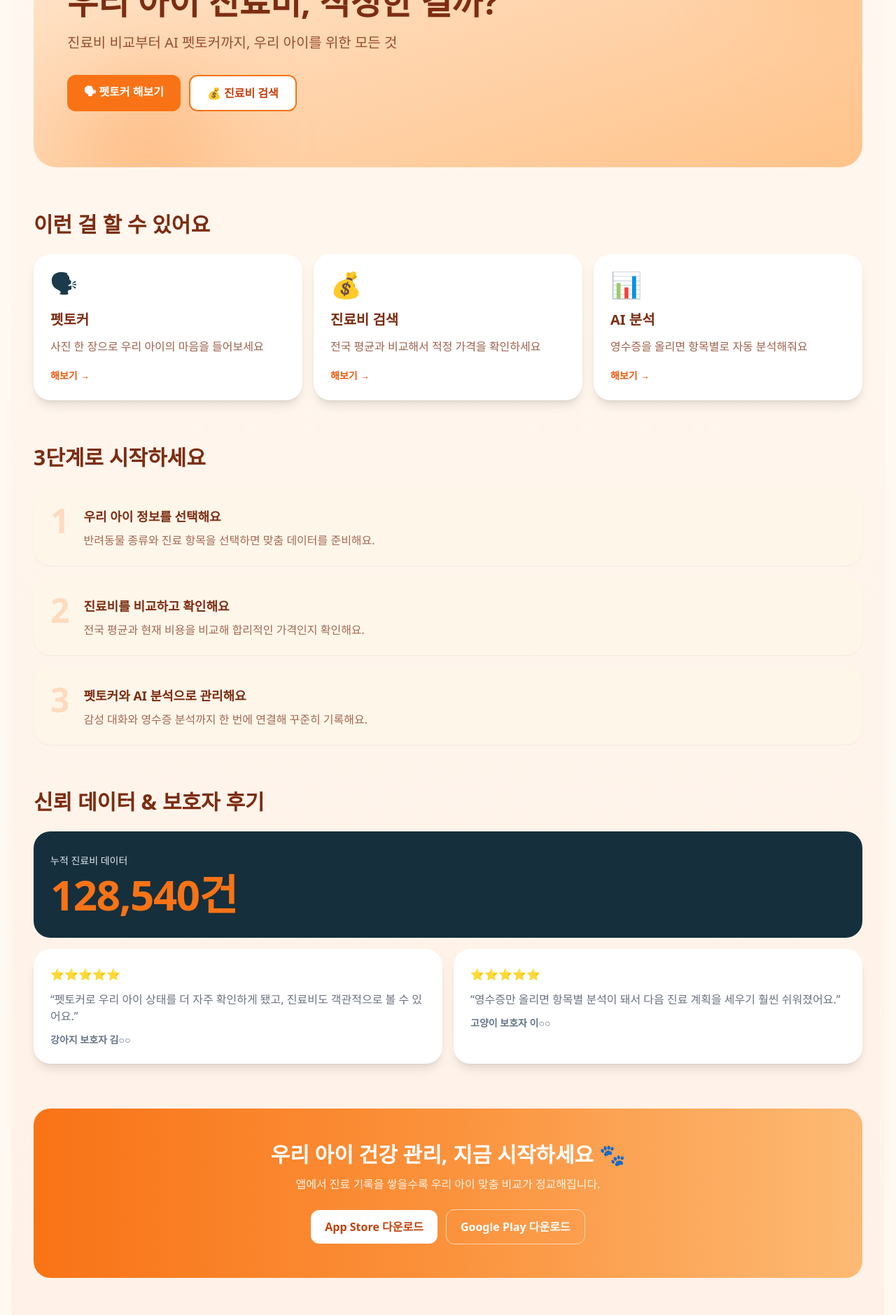
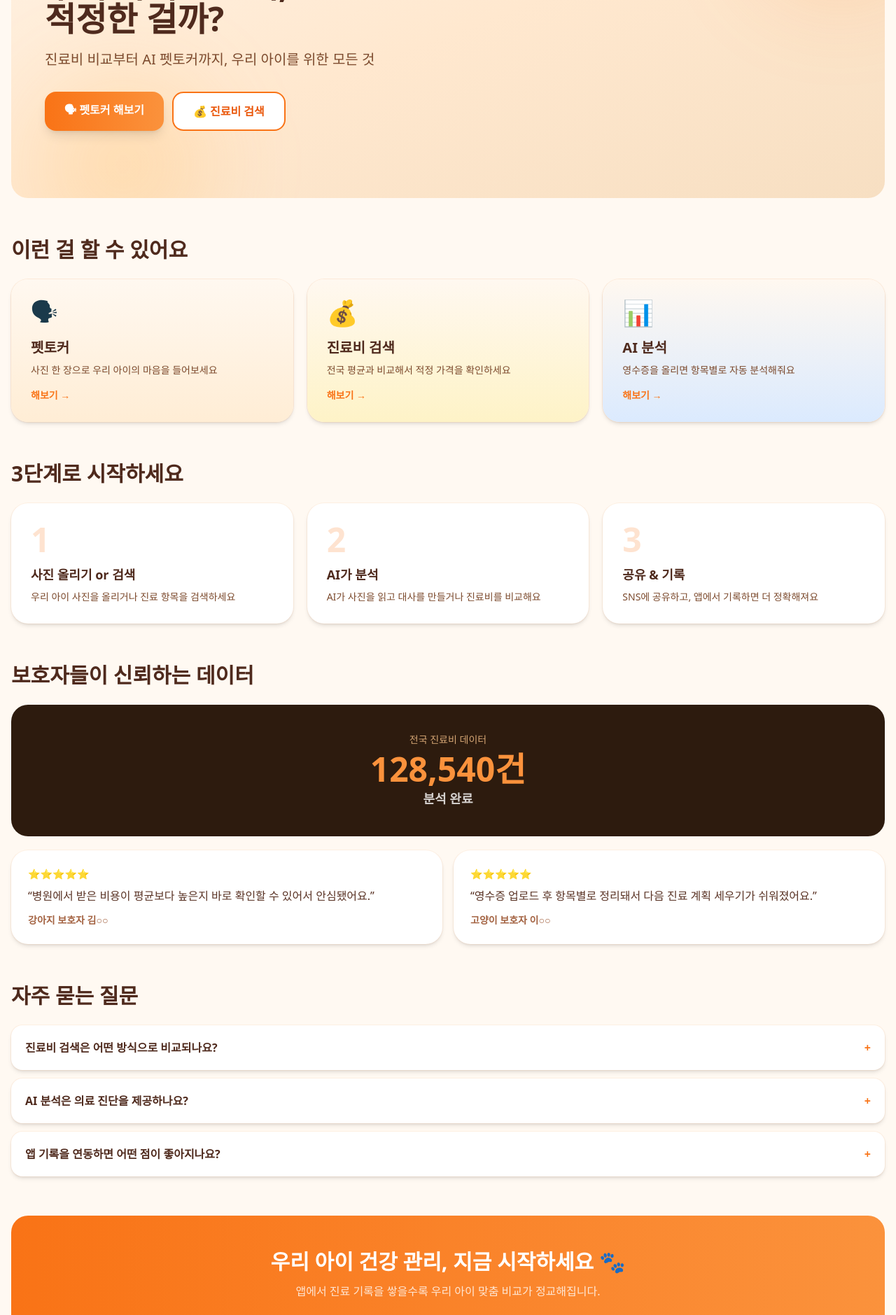
Before and after one commit to donheekang/advisor-schedule, a Next.js app: page / in a window 1280 px wide. Shown: the part 300-2179 px from the top of the page at 70% size. Built offline with nearby package versions, Linux system fonts and the light colour scheme; no server answers.

Commit message:
Redesign homepage JSX layout

```diff
--- a/src/app/(main)/page.tsx
+++ b/src/app/(main)/page.tsx
@@ -1,5 +1,5 @@
 import type { Metadata } from 'next';
-import HomePageClient from '@/app/(main)/home-page-client';
+import Link from 'next/link';
 
 const FAQ_ITEMS = [
   {
@@ -74,7 +74,169 @@ export const metadata: Metadata = {
 export default function HomePage() {
   return (
     <>
-      <HomePageClient faqItems={FAQ_ITEMS} />
+      {/* 히어로 */}
+      <section className="relative overflow-hidden rounded-3xl bg-gradient-to-br from-[#FFF3E6] via-[#FFE8CF] to-[#F7DFC2] px-6 py-16 md:px-12 md:py-24">
+        <div className="pointer-events-none absolute -right-16 -top-16 h-64 w-64 rounded-full bg-[#F97316]/15 blur-3xl" />
+        <div className="pointer-events-none absolute -bottom-20 left-8 h-64 w-64 rounded-full bg-[#FFB347]/20 blur-3xl" />
+        <div className="relative max-w-2xl">
+          <p className="mb-4 inline-flex rounded-full bg-white/80 px-4 py-1.5 text-sm font-bold text-[#7C4A2D] shadow-sm">
+            🐾 반려동물 보호자를 위한 AI 플랫폼
+          </p>
+          <h1 className="text-3xl font-extrabold leading-tight text-[#4F2A1D] md:text-5xl">
+            우리 아이 진료비,<br />적정한 걸까?
+          </h1>
+          <p className="mt-5 text-lg text-[#7C4A2D] md:text-xl">
+            진료비 비교부터 AI 펫토커까지,<br className="md:hidden" /> 우리 아이를 위한 모든 것
+          </p>
+          <div className="mt-8 flex flex-wrap gap-3">
+            <Link
+              href="/pet-talker"
+              className="rounded-2xl bg-gradient-to-r from-[#F97316] to-[#FB923C] px-7 py-3.5 text-base font-bold text-white shadow-lg transition hover:shadow-xl active:scale-[0.98]"
+            >
+              🗣 펫토커 해보기
+            </Link>
+            <Link
+              href="/cost-search"
+              className="rounded-2xl border-2 border-[#F97316] bg-white px-7 py-3.5 text-base font-bold text-[#EA580C] transition hover:bg-[#FFF8F0]"
+            >
+              💰 진료비 검색
+            </Link>
+          </div>
+        </div>
+      </section>
+
+      {/* 핵심 기능 */}
+      <section className="mt-14" aria-labelledby="features-heading">
+        <h2 id="features-heading" className="text-2xl font-bold text-[#4F2A1D] md:text-3xl">
+          이런 걸 할 수 있어요
+        </h2>
+        <div className="mt-6 grid gap-5 md:grid-cols-3">
+          {[
+            {
+              emoji: '🗣',
+              title: '펫토커',
+              description: '사진 한 장으로 우리 아이의 마음을 들어보세요',
+              href: '/pet-talker',
+              bg: 'from-[#FFF8F0] to-[#FFEDD5]'
+            },
+            {
+              emoji: '💰',
+              title: '진료비 검색',
+              description: '전국 평균과 비교해서 적정 가격을 확인하세요',
+              href: '/cost-search',
+              bg: 'from-[#FFF8F0] to-[#FEF3C7]'
+            },
+            {
+              emoji: '📊',
+              title: 'AI 분석',
+              description: '영수증을 올리면 항목별로 자동 분석해줘요',
+              href: '/cost-search',
+              bg: 'from-[#FFF8F0] to-[#DBEAFE]'
+            }
+          ].map((feature) => (
+            <Link key={feature.title} href={feature.href}>
+              <article
+                className={`group rounded-3xl bg-gradient-to-b ${feature.bg} p-7 shadow-md ring-1 ring-[#F8C79F]/30 transition hover:-translate-y-1 hover:shadow-xl`}
+              >
+                <p className="text-4xl">{feature.emoji}</p>
+                <h3 className="mt-4 text-xl font-bold text-[#4F2A1D]">{feature.title}</h3>
+                <p className="mt-2 text-sm text-[#7C4A2D]">{feature.description}</p>
+                <p className="mt-4 text-sm font-bold text-[#F97316] group-hover:underline">해보기 →</p>
+              </article>
+            </Link>
+          ))}
+        </div>
+      </section>
+
+      {/* 사용 방법 */}
+      <section className="mt-14" aria-labelledby="steps-heading">
+        <h2 id="steps-heading" className="text-2xl font-bold text-[#4F2A1D] md:text-3xl">
+          3단계로 시작하세요
+        </h2>
+        <ol className="mt-6 grid gap-5 md:grid-cols-3">
+          {[
+            { step: '1', title: '사진 올리기 or 검색', desc: '우리 아이 사진을 올리거나 진료 항목을 검색하세요' },
+            { step: '2', title: 'AI가 분석', desc: 'AI가 사진을 읽고 대사를 만들거나 진료비를 비교해요' },
+            { step: '3', title: '공유 & 기록', desc: 'SNS에 공유하고, 앱에서 기록하면 더 정확해져요' }
+          ].map((item) => (
+            <li key={item.step} className="rounded-3xl bg-white p-7 shadow-md ring-1 ring-[#F8C79F]/20">
+              <p className="text-5xl font-extrabold text-[#F97316]/20">{item.step}</p>
+              <p className="mt-3 text-lg font-bold text-[#4F2A1D]">{item.title}</p>
+              <p className="mt-2 text-sm text-[#7C4A2D]">{item.desc}</p>
+            </li>
+          ))}
+        </ol>
+      </section>
+
+      {/* 신뢰 데이터 */}
+      <section className="mt-14" aria-labelledby="trust-heading">
+        <h2 id="trust-heading" className="text-2xl font-bold text-[#4F2A1D] md:text-3xl">
+          보호자들이 신뢰하는 데이터
+        </h2>
+        <div className="mt-6 rounded-3xl bg-[#2D1B0E] px-6 py-10 text-center text-white">
+          <p className="text-sm text-[#D4A574]">전국 진료비 데이터</p>
+          <p className="mt-2 text-4xl font-extrabold text-[#FB923C] md:text-5xl">128,540건</p>
+          <p className="mt-1 text-lg font-semibold text-white/80">분석 완료</p>
+        </div>
+        <div className="mt-5 grid gap-4 md:grid-cols-2">
+          {[
+            {
+              author: '강아지 보호자 김○○',
+              review: '병원에서 받은 비용이 평균보다 높은지 바로 확인할 수 있어서 안심됐어요.',
+              stars: '⭐⭐⭐⭐⭐'
+            },
+            {
+              author: '고양이 보호자 이○○',
+              review: '영수증 업로드 후 항목별로 정리돼서 다음 진료 계획 세우기가 쉬워졌어요.',
+              stars: '⭐⭐⭐⭐⭐'
+            }
+          ].map((item) => (
+            <blockquote key={item.author} className="rounded-3xl bg-white p-6 shadow-md ring-1 ring-[#F8C79F]/20">
+              <p className="text-sm text-[#D4A574]">{item.stars}</p>
+              <p className="mt-2 leading-relaxed text-[#5A3325]">&ldquo;{item.review}&rdquo;</p>
+              <footer className="mt-3 text-sm font-bold text-[#A36241]">{item.author}</footer>
+            </blockquote>
+          ))}
+        </div>
+      </section>
+
+      {/* FAQ */}
+      <section className="mt-14" aria-labelledby="faq-heading">
+        <h2 id="faq-heading" className="text-2xl font-bold text-[#4F2A1D] md:text-3xl">
+          자주 묻는 질문
+        </h2>
+        <div className="mt-6 space-y-3">
+          {FAQ_ITEMS.map((item) => (
+            <details key={item.question} className="group rounded-2xl bg-white p-5 shadow-md ring-1 ring-[#F8C79F]/20">
+              <summary className="flex cursor-pointer items-center justify-between font-bold text-[#4F2A1D]">
+                {item.question}
+                <span className="text-[#F97316] transition group-open:rotate-45">+</span>
+              </summary>
+              <p className="mt-3 text-sm leading-relaxed text-[#7C4A2D]">{item.answer}</p>
+            </details>
+          ))}
+        </div>
+      </section>
+
+      {/* 하단 CTA */}
+      <section className="mt-14 rounded-3xl bg-gradient-to-r from-[#F97316] to-[#FB923C] px-6 py-12 text-center text-white md:px-10">
+        <h2 className="text-2xl font-bold md:text-3xl">우리 아이 건강 관리, 지금 시작하세요 🐾</h2>
+        <p className="mt-3 text-white/80">앱에서 진료 기록을 쌓을수록 우리 아이 맞춤 비교가 정교해집니다.</p>
+        <div className="mt-6 flex flex-wrap items-center justify-center gap-3">
+          <Link
+            href="https://apps.apple.com"
+            className="rounded-2xl bg-white px-6 py-3.5 font-bold text-[#EA580C] shadow-lg transition hover:shadow-xl"
+          >
+            App Store 다운로드
+          </Link>
+          <Link
+            href="https://play.google.com/store"
+            className="rounded-2xl border-2 border-white/60 px-6 py-3.5 font-bold text-white transition hover:bg-white/10"
+          >
+            Google Play 다운로드
+          </Link>
+        </div>
+      </section>
 
       <script type="application/ld+json" dangerouslySetInnerHTML={{ __html: JSON.stringify(websiteJsonLd) }} />
       <script type="application/ld+json" dangerouslySetInnerHTML={{ __html: JSON.stringify(faqJsonLd) }} />
```
